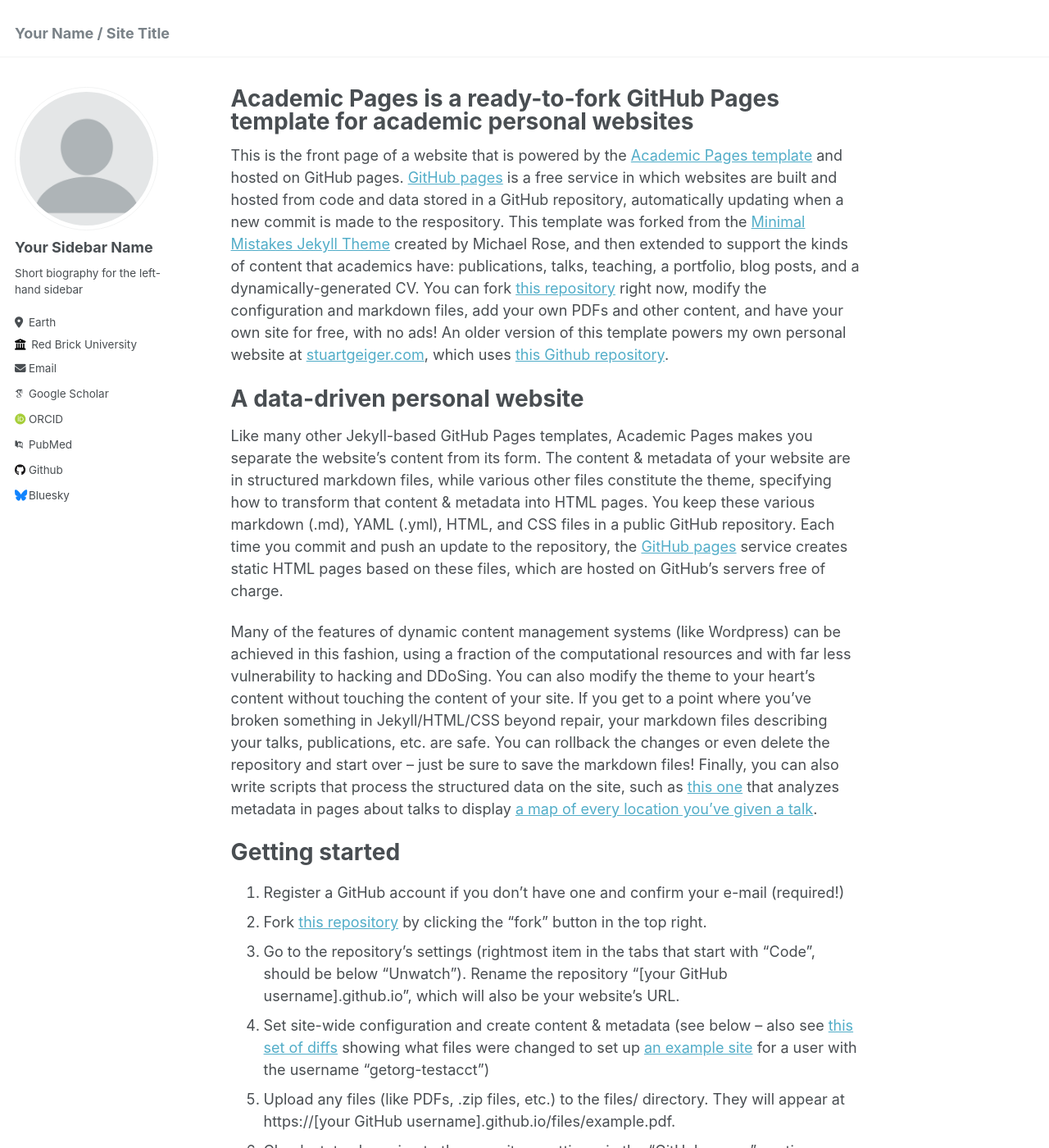
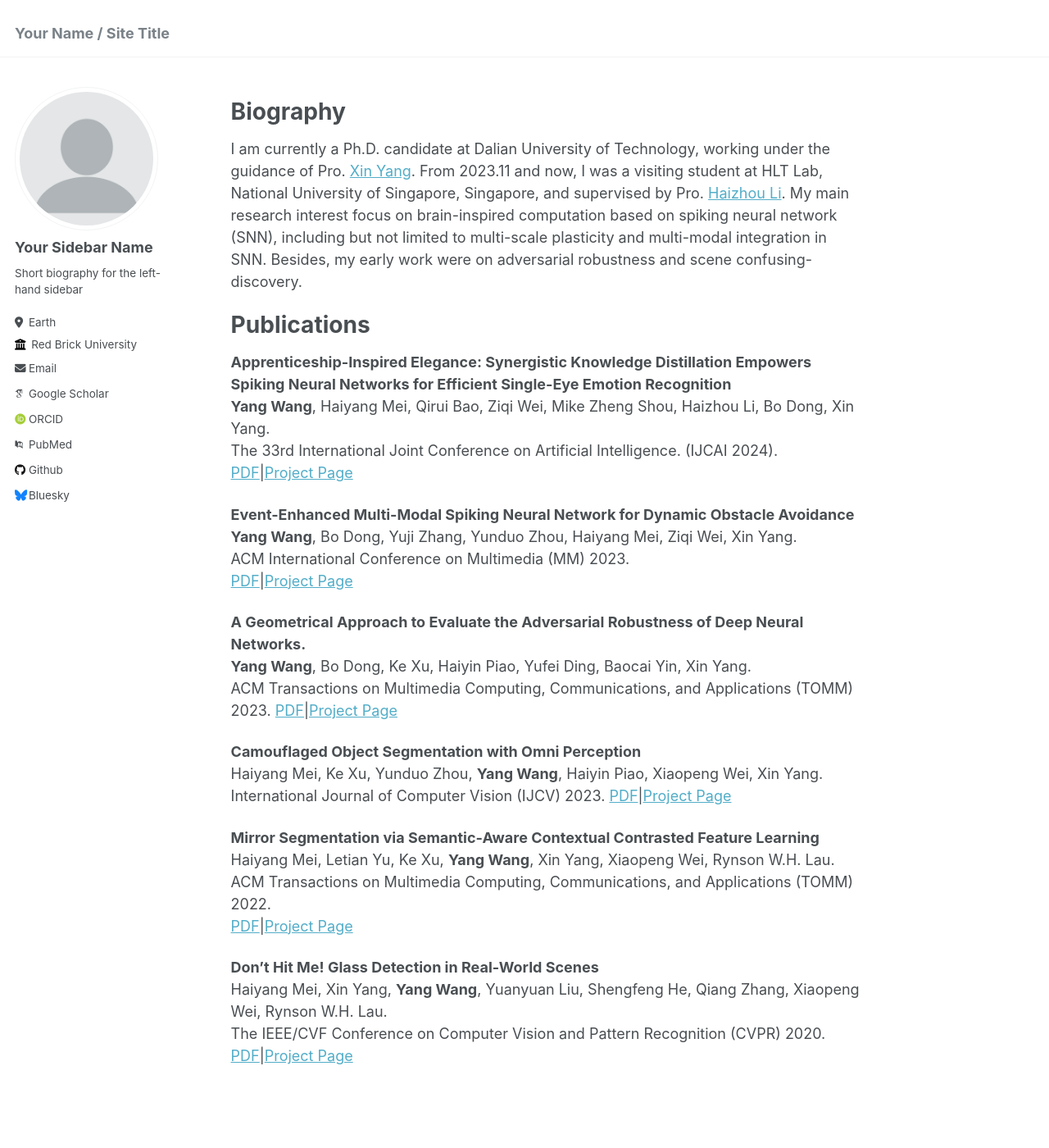
Before and after one commit to wangyang24/wangyang.github.io, a Jekyll site: the page built from _pages/about.md, in a window 1280 px wide and 1400 px high. Shown: the whole window at 82% size. Built offline with Jekyll 4.4.1, drawn with Linux system fonts in a browser that asks for light colours; some web fonts are replaced; some of the changed text lies outside the part shown.

Commit message:
Update about.md

```diff
--- a/_pages/about.md
+++ b/_pages/about.md
@@ -1,49 +1,50 @@
 ---
 permalink: /
-title: "Academic Pages is a ready-to-fork GitHub Pages template for academic personal websites"
+title: ""
+excerpt: "About me"
 author_profile: true
 redirect_from:
   - /about/
   - /about.html
 ---
 
-This is the front page of a website that is powered by the [Academic Pages template](https://github.com/academicpages/academicpages.github.io) and hosted on GitHub pages. [GitHub pages](https://pages.github.com) is a free service in which websites are built and hosted from code and data stored in a GitHub repository, automatically updating when a new commit is made to the respository. This template was forked from the [Minimal Mistakes Jekyll Theme](https://mmistakes.github.io/minimal-mistakes/) created by Michael Rose, and then extended to support the kinds of content that academics have: publications, talks, teaching, a portfolio, blog posts, and a dynamically-generated CV. You can fork [this repository](https://github.com/academicpages/academicpages.github.io) right now, modify the configuration and markdown files, add your own PDFs and other content, and have your own site for free, with no ads! An older version of this template powers my own personal website at [stuartgeiger.com](http://stuartgeiger.com), which uses [this Github repository](https://github.com/staeiou/staeiou.github.io).
+Biography
+=====
+I am currently a Ph.D. candidate at Dalian University of Technology, working under the guidance of Pro. [Xin Yang](https://xinyangdut.github.io/). From 2023.11 and now, I was a visiting student at HLT Lab, National University of Singapore, Singapore, and supervised by Pro. [Haizhou Li](https://www.colips.org/~eleliha/). My main research interest focus on brain-inspired computation based on spiking neural network (SNN), including but not limited to multi-scale plasticity and multi-modal integration in SNN. Besides, my early
+work were on adversarial robustness and scene confusing-discovery.
 
-A data-driven personal website
-======
-Like many other Jekyll-based GitHub Pages templates, Academic Pages makes you separate the website's content from its form. The content & metadata of your website are in structured markdown files, while various other files constitute the theme, specifying how to transform that content & metadata into HTML pages. You keep these various markdown (.md), YAML (.yml), HTML, and CSS files in a public GitHub repository. Each time you commit and push an update to the repository, the [GitHub pages](https://pages.github.com/) service creates static HTML pages based on these files, which are hosted on GitHub's servers free of charge.
 
-Many of the features of dynamic content management systems (like Wordpress) can be achieved in this fashion, using a fraction of the computational resources and with far less vulnerability to hacking and DDoSing. You can also modify the theme to your heart's content without touching the content of your site. If you get to a point where you've broken something in Jekyll/HTML/CSS beyond repair, your markdown files describing your talks, publications, etc. are safe. You can rollback the changes or even delete the repository and start over -- just be sure to save the markdown files! Finally, you can also write scripts that process the structured data on the site, such as [this one](https://github.com/academicpages/academicpages.github.io/blob/master/talkmap.ipynb) that analyzes metadata in pages about talks to display [a map of every location you've given a talk](https://academicpages.github.io/talkmap.html).
+Publications
+=====
+**Apprenticeship-Inspired Elegance: Synergistic Knowledge Distillation Empowers Spiking Neural Networks for Efficient Single-Eye Emotion Recognition**
+**Yang Wang**, Haiyang Mei, Qirui Bao, Ziqi Wei, Mike Zheng Shou, Haizhou Li, Bo Dong, Xin Yang.
+The 33rd International Joint Conference on Artificial Intelligence. (IJCAI 2024).
+[PDF]()|[Project Page](/publication/2024-IJCAI-MSKD)
 
-Getting started
-======
-1. Register a GitHub account if you don't have one and confirm your e-mail (required!)
-1. Fork [this repository](https://github.com/academicpages/academicpages.github.io) by clicking the "fork" button in the top right.
-1. Go to the repository's settings (rightmost item in the tabs that start with "Code", should be below "Unwatch"). Rename the repository "[your GitHub username].github.io", which will also be your website's URL.
-1. Set site-wide configuration and create content & metadata (see below -- also see [this set of diffs](http://archive.is/3TPas) showing what files were changed to set up [an example site](https://getorg-testacct.github.io) for a user with the username "getorg-testacct")
-1. Upload any files (like PDFs, .zip files, etc.) to the files/ directory. They will appear at https://[your GitHub username].github.io/files/example.pdf.
-1. Check status by going to the repository settings, in the "GitHub pages" section
 
-Site-wide configuration
-------
-The main configuration file for the site is in the base directory in [_config.yml](https://github.com/academicpages/academicpages.github.io/blob/master/_config.yml), which defines the content in the sidebars and other site-wide features. You will need to replace the default variables with ones about yourself and your site's github repository. The configuration file for the top menu is in [_data/navigation.yml](https://github.com/academicpages/academicpages.github.io/blob/master/_data/navigation.yml). For example, if you don't have a portfolio or blog posts, you can remove those items from that navigation.yml file to remove them from the header.
+**Event-Enhanced Multi-Modal Spiking Neural Network for Dynamic Obstacle Avoidance**
+**Yang Wang**, Bo Dong, Yuji Zhang, Yunduo Zhou, Haiyang Mei, Ziqi Wei, Xin Yang.
+ACM International Conference on Multimedia (MM) 2023.
+[PDF](https://arxiv.org/pdf/2310.02361)|[Project Page]()
 
-Create content & metadata
-------
-For site content, there is one markdown file for each type of content, which are stored in directories like _publications, _talks, _posts, _teaching, or _pages. For example, each talk is a markdown file in the [_talks directory](https://github.com/academicpages/academicpages.github.io/tree/master/_talks). At the top of each markdown file is structured data in YAML about the talk, which the theme will parse to do lots of cool stuff. The same structured data about a talk is used to generate the list of talks on the [Talks page](https://academicpages.github.io/talks), each [individual page](https://academicpages.github.io/talks/2012-03-01-talk-1) for specific talks, the talks section for the [CV page](https://academicpages.github.io/cv), and the [map of places you've given a talk](https://academicpages.github.io/talkmap.html) (if you run this [python file](https://github.com/academicpages/academicpages.github.io/blob/master/talkmap.py) or [Jupyter notebook](https://github.com/academicpages/academicpages.github.io/blob/master/talkmap.ipynb), which creates the HTML for the map based on the contents of the _talks directory).
 
-**Markdown generator**
+**A Geometrical Approach to Evaluate the Adversarial Robustness of Deep Neural Networks.**
+**Yang Wang**, Bo Dong, Ke Xu, Haiyin Piao, Yufei Ding, Baocai Yin, Xin Yang.
+ACM Transactions on Multimedia Computing, Communications, and Applications (TOMM) 2023.
+[PDF](https://arxiv.org/pdf/2310.06468)|[Project Page]()
 
-I have also created [a set of Jupyter notebooks](https://github.com/academicpages/academicpages.github.io/tree/master/markdown_generator
-) that converts a CSV containing structured data about talks or presentations into individual markdown files that will be properly formatted for the Academic Pages template. The sample CSVs in that directory are the ones I used to create my own personal website at stuartgeiger.com. My usual workflow is that I keep a spreadsheet of my publications and talks, then run the code in these notebooks to generate the markdown files, then commit and push them to the GitHub repository.
 
-How to edit your site's GitHub repository
-------
-Many people use a git client to create files on their local computer and then push them to GitHub's servers. If you are not familiar with git, you can directly edit these configuration and markdown files directly in the github.com interface. Navigate to a file (like [this one](https://github.com/academicpages/academicpages.github.io/blob/master/_talks/2012-03-01-talk-1.md) and click the pencil icon in the top right of the content preview (to the right of the "Raw | Blame | History" buttons). You can delete a file by clicking the trashcan icon to the right of the pencil icon. You can also create new files or upload files by navigating to a directory and clicking the "Create new file" or "Upload files" buttons.
+**Camouflaged Object Segmentation with Omni Perception**
+Haiyang Mei, Ke Xu, Yunduo Zhou, **Yang Wang**, Haiyin Piao, Xiaopeng Wei, Xin Yang.
+International Journal of Computer Vision (IJCV) 2023.
+[PDF](https://link.springer.com/article/10.1007/s11263-023-01838-2)|[Project Page](https://mhaiyang.github.io/IJCV2023-OPNet/index.html)
 
-Example: editing a markdown file for a talk
-![Editing a markdown file for a talk](/images/editing-talk.png)
+**Mirror Segmentation via Semantic-Aware Contextual Contrasted Feature Learning**
+Haiyang Mei, Letian Yu, Ke Xu, **Yang Wang**, Xin Yang, Xiaopeng Wei, Rynson W.H. Lau.
+ACM Transactions on Multimedia Computing, Communications, and Applications (TOMM) 2022.
+[PDF](https://dl.acm.org/doi/abs/10.1145/3566127)|[Project Page](https://mhaiyang.github.io/TOMM2022-MirrorNet+/index.html)
 
-For more info
-------
-More info about configuring Academic Pages can be found in [the guide](https://academicpages.github.io/markdown/). The [guides for the Minimal Mistakes theme](https://mmistakes.github.io/minimal-mistakes/docs/configuration/) (which this theme was forked from) might also be helpful.
+**Don't Hit Me! Glass Detection in Real-World Scenes**
+Haiyang Mei, Xin Yang, **Yang Wang**, Yuanyuan Liu, Shengfeng He, Qiang Zhang, Xiaopeng Wei, Rynson W.H. Lau.
+The IEEE/CVF Conference on Computer Vision and Pattern Recognition (CVPR) 2020.
+[PDF](http://openaccess.thecvf.com/content_CVPR_2020/papers/Mei_Dont_Hit_Me_Glass_Detection_in_Real-World_Scenes_CVPR_2020_paper.pdf)|[Project Page](https://mhaiyang.github.io/CVPR2020_GDNet/index.html)
```
